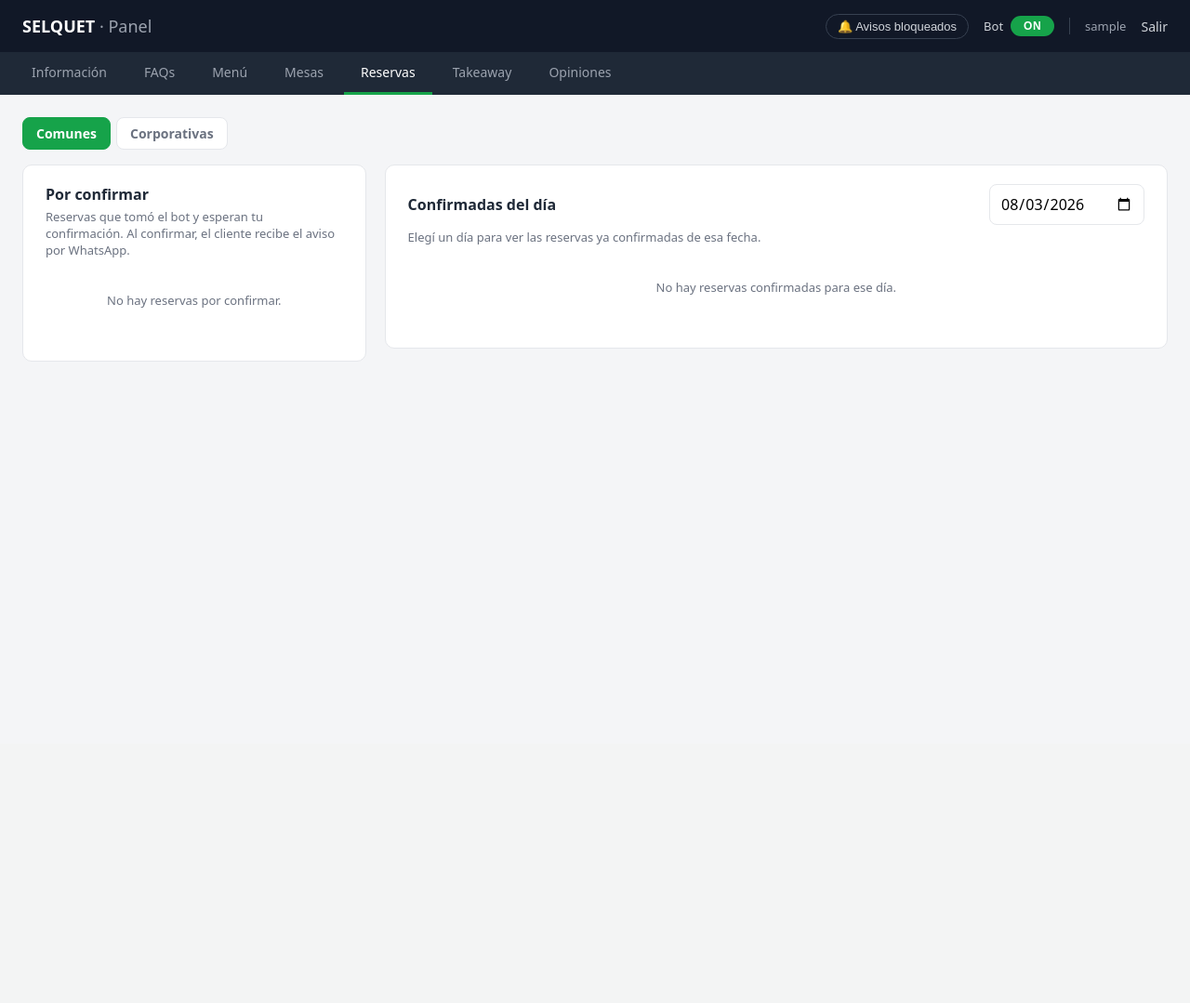
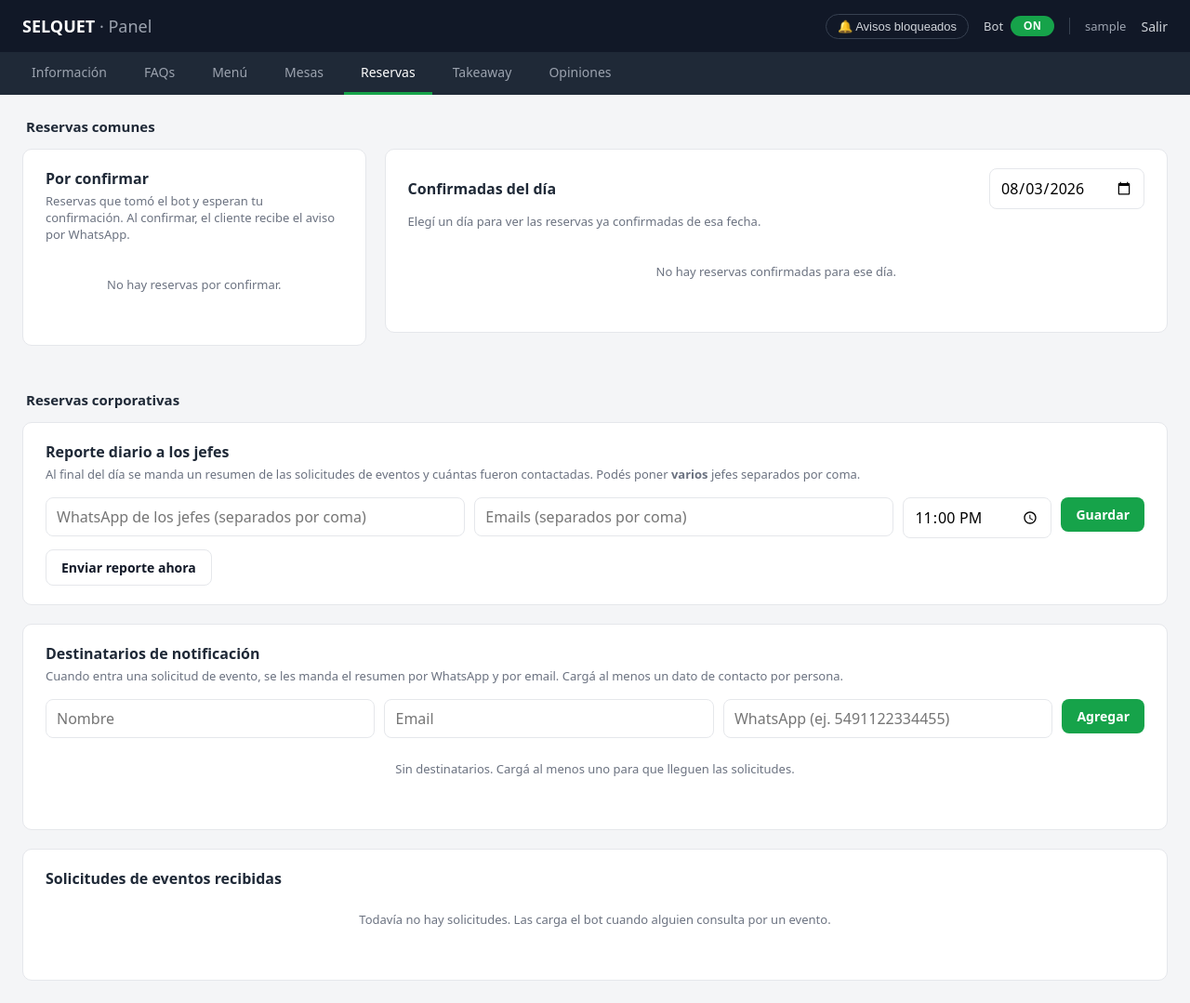
Before and after one commit to barrientossjoel/SelquetBot, a Flask app: page /admin/reservas in a window 1280 px wide. Shown: the whole page at 93% size. Before the commit the page ends 389 px from the top, so only its background shows below. Run offline with Flask 3, Linux system fonts and the light colour scheme; the visitor is signed in with stand-in values (Sample User, id 1); data that the repository does not hold is empty.

Commit message:
Reservas: comunes y corporativas juntas + color por estado de contacto
- La solapa Reservas muestra comunes (por confirmar + del dia) y corporativas
  (solicitudes de eventos) en una sola vista, sin los sub-tabs.
- Las filas corporativas se colorean segun el contacto: rojo si nadie se
  contacto todavia (estado 'nueva'), verde si ya fue contactada/confirmada.

```diff
--- a/admin/routes.py
+++ b/admin/routes.py
@@ -402,12 +402,8 @@ def _rango_dia(fecha_str):
 
 @admin_bp.route('/reservas')
 def reservas():
-    return (_reservas_corporativas() if request.args.get('tab') == 'corporativas'
-            else _reservas_comunes())
-
-
-def _reservas_comunes():
-    """Vista partida: por confirmar (todas) + confirmadas del día elegido."""
+    """Reservas comunes (por confirmar + confirmadas del día) y corporativas
+    (solicitudes de eventos) en una sola vista."""
     from datetime import datetime
     fecha = (request.args.get('fecha') or datetime.now().strftime('%Y-%m-%d')).strip()
     ini, fin = _rango_dia(fecha)
@@ -419,21 +415,13 @@ def _reservas_comunes():
         if ini:
             q = q.filter(Reserva.fecha_hora >= ini, Reserva.fecha_hora < fin)
         del_dia = q.order_by(Reserva.fecha_hora).all()
-    finally:
-        db.close()
-    return render_template('admin/reservas.html', active='reservas', tab='comunes',
-                           por_confirmar=por_confirmar, del_dia=del_dia, fecha=fecha)
-
-
-def _reservas_corporativas():
-    db = SessionLocal()
-    try:
         destinatarios = db.query(DestinatarioEvento).order_by(DestinatarioEvento.id.desc()).all()
         solicitudes = db.query(SolicitudEvento).order_by(SolicitudEvento.creado_en.desc()).all()
     finally:
         db.close()
     cfg = config_store.get_all_config()
-    return render_template('admin/reservas.html', active='reservas', tab='corporativas',
+    return render_template('admin/reservas.html', active='reservas',
+                           por_confirmar=por_confirmar, del_dia=del_dia, fecha=fecha,
                            destinatarios=destinatarios, solicitudes=solicitudes,
                            jefe_whatsapp=cfg.get('jefe_whatsapp', ''),
                            jefe_email=cfg.get('jefe_email', ''),
--- a/static/admin.css
+++ b/static/admin.css
@@ -77,6 +77,8 @@ body {
 .card-head form { margin: 0; }
 .hint, .empty { color: var(--muted); font-size: 13px; margin: 4px 0 16px; }
 .empty { padding: 20px 0; text-align: center; }
+.seccion-titulo { font-size: 15px; font-weight: 700; margin: 28px 4px 14px; }
+.content > .seccion-titulo:first-of-type { margin-top: 4px; }
 
 /* Forms */
 label { display: block; margin-bottom: 14px; font-size: 13px; font-weight: 600; color: #374151; }
@@ -116,6 +118,11 @@ table { width: 100%; border-collapse: collapse; }
 th, td { text-align: left; padding: 10px 12px; border-bottom: 1px solid var(--line); font-size: 14px; vertical-align: middle; }
 th { font-size: 12px; text-transform: uppercase; letter-spacing: .4px; color: var(--muted); }
 tr.inactiva td, tr.nohay td { opacity: .5; }
+/* Corporativas: rojo = nadie se contactó todavía · verde = ya fue contactada/confirmada */
+tr.fila-sin-contactar td { background: #fef2f2; }
+tr.fila-sin-contactar td:first-child { box-shadow: inset 3px 0 0 var(--danger); }
+tr.fila-contactada td { background: #f0fdf4; }
+tr.fila-contactada td:first-child { box-shadow: inset 3px 0 0 var(--accent); }
 td input { margin-top: 0; }
 .acciones { white-space: nowrap; text-align: right; }
 .acciones form { display: inline; }
--- a/templates/admin/_reservas_corporativas.html
+++ b/templates/admin/_reservas_corporativas.html
@@ -66,7 +66,7 @@
     <thead><tr><th>Fecha</th><th>Tipo</th><th>Contacto</th><th>Pers.</th><th>Cuándo</th><th>Detalle</th><th style="width:90px">Estado</th><th style="width:260px">Gestión</th></tr></thead>
     <tbody>
       {% for s in solicitudes %}
-        <tr id="evento-{{ s.id }}" class="{{ 'inactiva' if s.estado == 'cancelada' }}">
+        <tr id="evento-{{ s.id }}" class="{% if s.estado == 'cancelada' %}inactiva{% elif s.estado == 'nueva' %}fila-sin-contactar{% else %}fila-contactada{% endif %}">
           <td>{{ s.creado_en.strftime('%d/%m %H:%M') if s.creado_en }}</td>
           <td>{{ s.tipo_evento or '—' }}</td>
           <td>
--- a/templates/admin/reservas.html
+++ b/templates/admin/reservas.html
@@ -1,13 +1,8 @@
 {% extends 'admin/base.html' %}
 {% block content %}
-<div class="subnav">
-  <a href="{{ url_for('admin.reservas') }}" class="{{ 'active' if tab == 'comunes' }}">Comunes</a>
-  <a href="{{ url_for('admin.reservas', tab='corporativas') }}" class="{{ 'active' if tab == 'corporativas' }}">Corporativas</a>
-</div>
+<h2 class="seccion-titulo">Reservas comunes</h2>
+{% include 'admin/_reservas_comunes.html' %}
 
-{% if tab == 'corporativas' %}
-  {% include 'admin/_reservas_corporativas.html' %}
-{% else %}
-  {% include 'admin/_reservas_comunes.html' %}
-{% endif %}
+<h2 class="seccion-titulo">Reservas corporativas</h2>
+{% include 'admin/_reservas_corporativas.html' %}
 {% endblock %}
```
